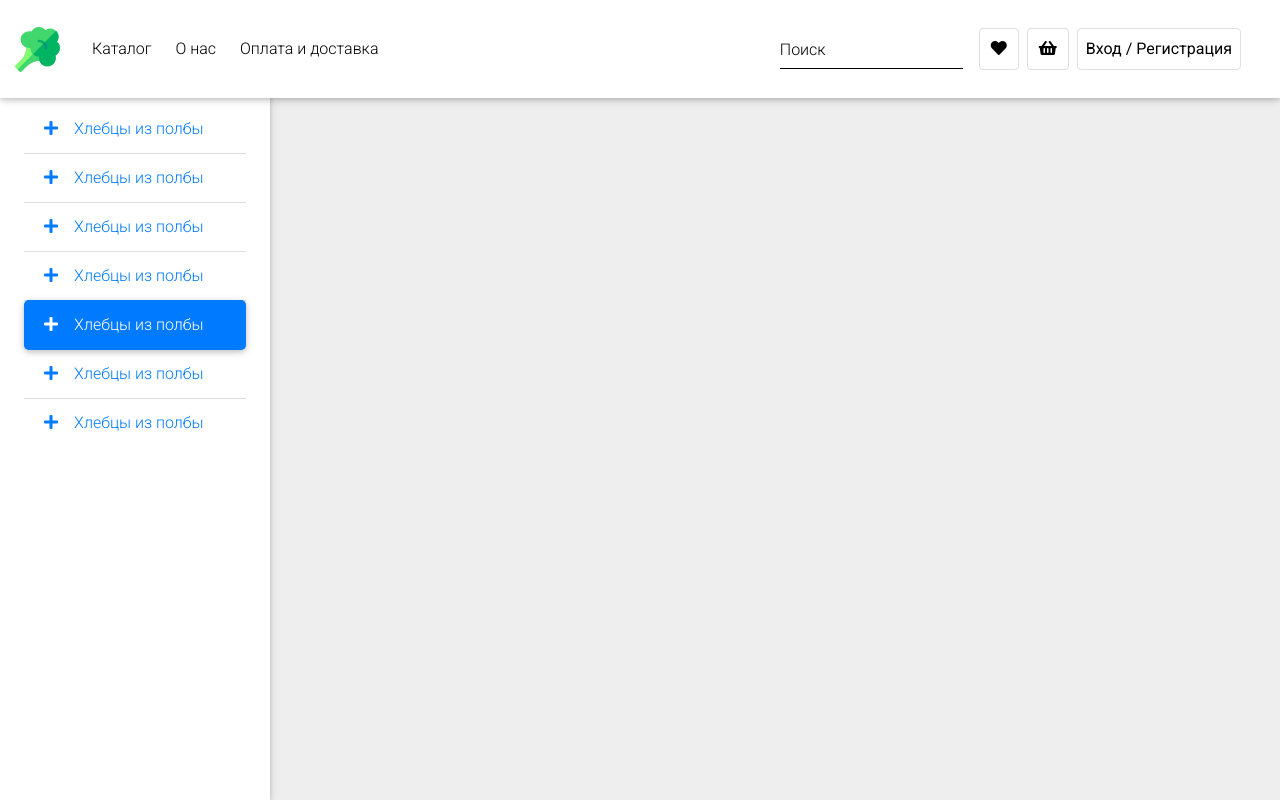
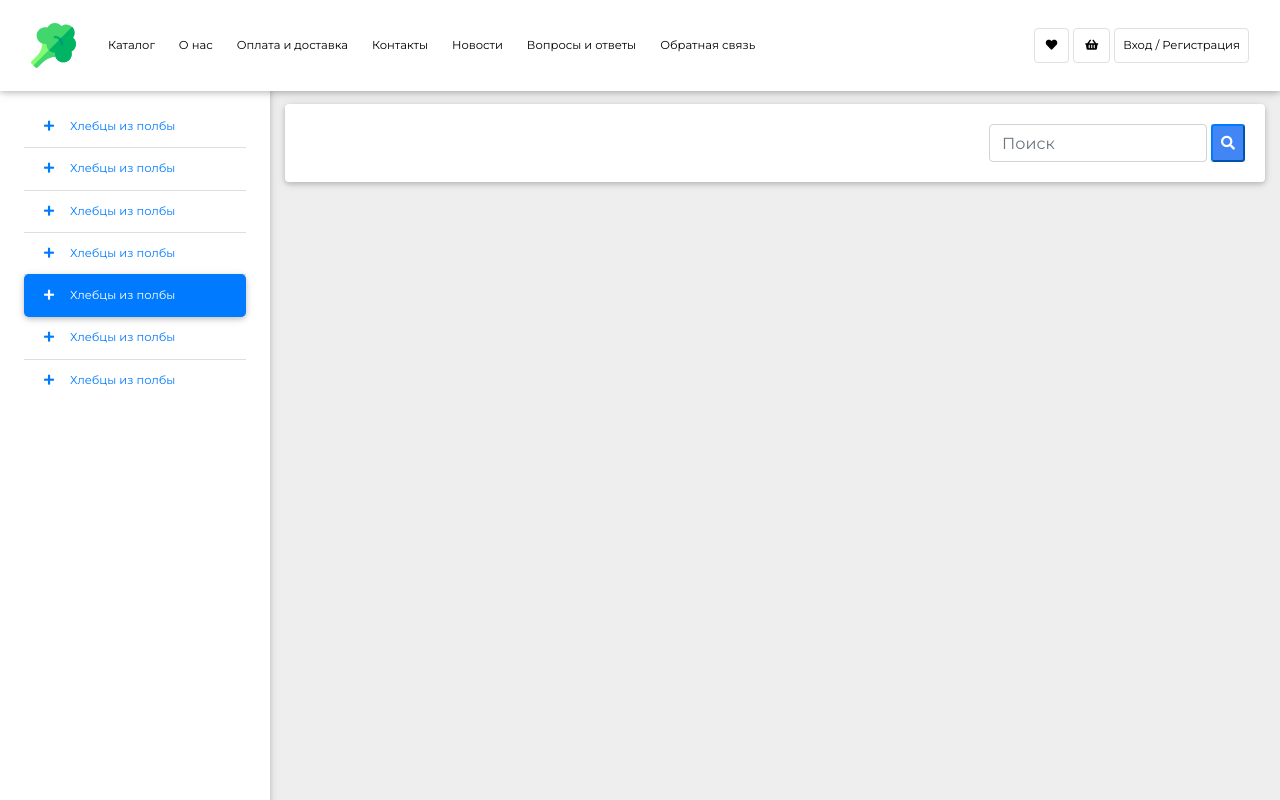
Before and after one commit to eugenebabaren/Diplom, a PHP site: page / in a window 1280 px wide. Run offline with PHP 8.4, Linux system fonts and the light colour scheme; some libraries are stand-ins or nearby versions.

Commit message:
header sidebar search

```diff
--- a/css/style.css
+++ b/css/style.css
@@ -1,17 +1,26 @@
+body {
+    font-size: 1vw;
+    font-family: 'Montserrat', sans-serif;
+}
+
+.navbar {
+    z-index: 1050;
+}
+
 .sidebar-fixed {
     height: 100vh;
     width: 270px;
     box-shadow: 0 2px 5px 0 rgba(0, 0, 0, 0.16), 0 2px 10px 0 rgba(0, 0, 0, 0.12);
-    /* z-index: 1; */
+    /* z-index: 1050; */
     background-color: #fff;
     padding: 1.5rem;
-    padding-top: 105px;
+    /* padding-top: 105px; */
+    position: fixed;
 }
 
 .sidebar-fixed .list-group .active {
     box-shadow: 0 2px 5px 0 rgba(0, 0, 0, 0.16), 0 2px 10px 0 rgba(0, 0, 0, 0.12);
     border-radius: 5px;
-
 }
 
 .sidebar-fixed .logo-wrapper {
@@ -19,15 +28,20 @@
 }
 
 .sidebar-fixed .logo-wrapper img {
-    min-height: 50px;
+    min-height: 40px;
 }
 
 @media(min-width: 1200px) {
 
-    .navbar,
+    /* .navbar, */
     .page-footer,
     main {
-        padding-left: 0px;
+        padding-left: 270px;
+        /* 0px */
+    }
+
+    body {
+        font-size: 1vw;
     }
 }
 
@@ -35,4 +49,20 @@
     .sidebar-fixed {
         display: none;
     }
+
+    body {
+        font-size: 2.78vw;
+    }
 }
+
+@media(min-width: 988px) {
+    body {
+        font-size: 1vw;
+    }
+}
+
+@media(max-width: 1357px) and (min-width: 1200px) {
+    body {
+        font-size: 0.9vw;
+    }
+}
--- a/index.html
+++ b/index.html
@@ -11,7 +11,7 @@
   <!-- Font Awesome -->
   <link rel="stylesheet" href="https://use.fontawesome.com/releases/v5.11.2/css/all.css">
   <!-- Google Fonts Roboto -->
-  <link rel="stylesheet" href="https://fonts.googleapis.com/css?family=Roboto:300,400,500,700&display=swap">
+  <link href="https://fonts.googleapis.com/css2?family=Montserrat:wght@400;700&display=swap" rel="stylesheet">
   <!-- Bootstrap core CSS -->
   <link rel="stylesheet" href="css/bootstrap.min.css">
   <!-- Material Design Bootstrap -->
@@ -40,7 +40,7 @@
             <li class="nav-item mr-2">
               <a href="#" class="nav-link waves-effect">Оплата и доставка</a>
             </li>
-            <!-- <li class="nav-item mr-2">
+            <li class="nav-item mr-2">
               <a href="#" class="nav-link waves-effect">Контакты</a>
             </li>
             <li class="nav-item mr-2">
@@ -51,31 +51,30 @@
             </li>
             <li class="nav-item mr-2">
               <a href="#" class="nav-link waves-effect">Обратная связь</a>
-            </li> -->
+            </li>
           </ul>
           <ul>
             <ul class="navbar-nav nav-flex-icons mt-3">
-              <li class="nav-item mr-2">
-                <!-- Search form -->
-                <form method="GET" action="search.php?q=" class="form-inline ml-auto">
+              <!-- Search form -->
+              <!-- <li class="nav-item mr-2"> -->
+                <!-- <form method="GET" action="search.php?q=" class="form-inline ml-auto">
                   <div class="md-form my-0">
                     <input id="input-search" name="q" class="form-control mr-sm-2" type="text" placeholder="Поиск"
                       aria-label="Search">
-                    <!-- <input type="submit"> -->
                   </div>
                 </form>
-              </li>
-              <li class="nav-item mr-2">
+              </li> -->
+              <li class="nav-item mr-1">
                 <a href="#" class="nav-link border border-light rounded waves-effect">
                   <i class="fas fa-heart"></i>
                 </a>
               </li>
-              <li class="nav-item mr-2">
+              <li class="nav-item mr-1">
                 <a href="#" class="nav-link border border-light rounded waves-effect">
                   <i class="fas fa-shopping-basket"></i>
                 </a>
               </li>
-              <li class="nav-item mr-2">
+              <li class="nav-item">
                 <a href="#" class="nav-link border border-light rounded waves-effect">
                   <b class=""> Вход / Регистрация </b>
                 </a>
@@ -87,16 +86,12 @@
     </nav>
 
 
+  <!-- SIDEBAR -->
 
-
-
-  </header>
-
-
-  <div class="sidebar-fixed position-fixed">
-    <!-- <a href="#" class="logo-wrapper waves-effect">
-      <img src="images/logo.png" width="98px" alt="" class="img-fluid">
-    </a> -->
+  <div class="sidebar-fixed position-fixed pl-auto">
+    <a href="#" class="logo-wrapper">
+      <img src="images/logo.svg" width="50px" alt="logo" class="img-fluid mb-4">
+    </a>
     <div class="list-group list-group-flush">
       <a href="#" class="list-group-item waves-effect">
         <i class="fas fa-plus mr-3"></i>Хлебцы из полбы
@@ -122,6 +117,28 @@
     </div>
   </div>
 
+  </header>
+
+
+  <!-- SEARCH -->
+
+  <main class="mt-2 pt-5 max-lg-5">
+    <div class="container-fluid mt-5">
+      <div class="card mb-4 wow  fadeIn">
+        <div class="card-body d-sm-flex  ml-auto">
+          <form action="" class="d-flex ">
+            <input type="search" class="form-control" placeholder="Поиск">
+            <button class="btn-primary ml-1 btn-sm my-0 p" type="submit">
+              <i class="fas fa-search"></i>
+            </button>
+          </form>
+        </div>
+      </div>
+    </div>
+  </main>
+
+
+
   <!-- jQuery -->
   <script type="text/javascript" src="js/jquery.min.js"></script>
   <!-- Bootstrap tooltips -->
```
